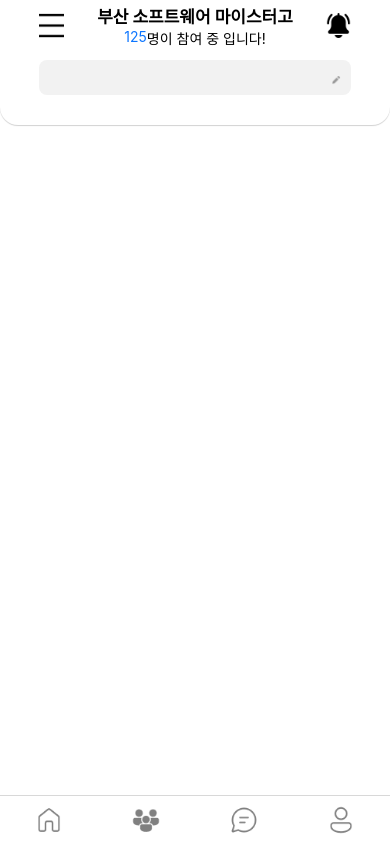
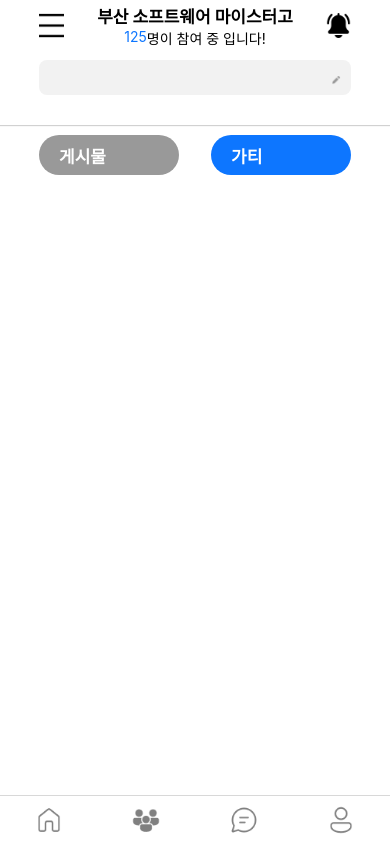
Before and after one commit to Bamdoliro/G-A, a React Native app: screen /CommunityScreen in a window 390 px wide. Built offline with nearby package versions, Linux system fonts and the light colour scheme.

Commit message:
ADD :: ChoiceBtn 추가

```diff
--- a/components/Community/CommunityHeader/CommunityHeader.js
+++ b/components/Community/CommunityHeader/CommunityHeader.js
@@ -1,24 +1,30 @@
-import { StyleSheet, TextInput, Image, View, Text } from 'react-native';
+import { StyleSheet, TextInput, Image, View, Text, TouchableOpacity } from 'react-native';
 import ArrowIcon from "../../../assets/arrow_down.png"
 import pencilIcon from '../../../assets/Pencil_Icon.png';
 import BellIcon from "../../../assets/Bell_Icon.png"
 import ToggleIcon from "../../../assets/main_toggle.png"
 
-export default function CommunityHeader(){
+import ChoiceButton from '../../../components/common/ChoiceBtn/ChoiceButton';
+import { useState } from 'react';
+
+export default function CommunityHeader() {
+    const [isChoiceBtn, setChoiceBtn] = useState(true);
+
     return (
+        <View style={{alignItems: "center"}}>
             <View style={styles.CommunityHeader}>
                 <View style={styles.HeaderContent}>
                     <Image
                         source={ToggleIcon}
-                    style={{width: 25, height: 25}}
+                        style={{ width: 25, height: 25 }}
                     />
                     <View style={styles.CommunityInfo}>
-                    <View style={{flexDirection: "column", alignItems: "center"}}>
+                        <View style={{ flexDirection: "column", alignItems: "center" }}>
                             <Text style={styles.CommunityTitle}>
                                 부산 소프트웨어 마이스터고
                             </Text>
-                        <View style={{flexDirection: "row"}}>
-                            <Text style={{color: "#0D76FF"}}>
+                            <View style={{ flexDirection: "row" }}>
+                                <Text style={{ color: "#0D76FF" }}>
                                     125
                                 </Text>
                                 <Text>
@@ -29,13 +35,26 @@ export default function CommunityHeader(){
                     </View>
                     <Image
                         source={BellIcon}
-                    style={{width: 25, height: 25}}
+                        style={{ width: 25, height: 25 }}
                     />
                 </View>
                 <View style={styles.CommunityDetailFrame}>
                     <Image
                         source={pencilIcon}
                         style={styles.pencilIcon}
+                    />
+                </View>
+            </View>
+            <View style={styles.CommunityChoiceArea}>
+                <ChoiceButton
+                    title="게시물"
+                    isChoiceBtn={!isChoiceBtn}
+                    setChoiceBtn={setChoiceBtn}
+                />
+                <ChoiceButton
+                    title="가티"
+                    isChoiceBtn={isChoiceBtn}
+                    setChoiceBtn={setChoiceBtn}
                 />
             </View>
         </View>
@@ -49,7 +68,7 @@ const styles = StyleSheet.create({
         width: "100%",
         alignItems: "center",
         backgroundColor: "#FFFFFF",
-        marginBottom: 48,
+        marginBottom: 10,
         shadowColor: "#000000",
         shadowOffset: {
             width: 0,
@@ -58,8 +77,6 @@ const styles = StyleSheet.create({
         shadowOpacity: 0.18,
         shadowRadius: 1,
         elevation: 1,
-        borderBottomLeftRadius: 18,
-        borderBottomRightRadius: 18
     },
 
     CommunityDetailFrame: {
@@ -91,5 +108,11 @@ const styles = StyleSheet.create({
     CommunityTitle: {
         fontSize: 17,
         fontWeight: "bold"
-    }
+    },
+    // CommunityChoiceArea
+    CommunityChoiceArea: {
+        width: "80%",
+        flexDirection: "row",
+        justifyContent: "space-between"
+    },
 })
--- /dev/null
+++ b/components/common/ChoiceBtn/ChoiceButton.js
@@ -0,0 +1,44 @@
+import { Text,TouchableOpacity, StyleSheet } from "react-native";
+
+export default function ChoiceButton({title, isChoiceBtn, setChoiceBtn}) {
+
+    const GatiOnClick = () => {
+        setChoiceBtn(true)
+    }
+
+    const PostOnClick = () => {
+        setChoiceBtn(false)
+    }
+
+    return (
+        <TouchableOpacity
+            style={isChoiceBtn ? styles.ChoiceBtn : styles.NotChoiceBtn}
+            onPress={title == "게시물" ? PostOnClick : GatiOnClick}
+        >
+            <Text style={{ color: "#fff", fontSize: 17, fontWeight: "bold" }}>
+                {title}
+            </Text>
+        </TouchableOpacity>
+    )
+}
+
+const styles = StyleSheet.create({
+    ChoiceBtn: {
+        flexDirection: "row",
+        alignItems: "center",
+        width: 140,
+        height: 40,
+        borderRadius: 20,
+        backgroundColor: "#0D76FF",
+        paddingLeft: 20
+    },
+    NotChoiceBtn: {
+        flexDirection: "row",
+        alignItems: "center",
+        width: 140,
+        height: 40,
+        borderRadius: 20,
+        backgroundColor: "#999999",
+        paddingLeft: 20
+    }
+})
```
Lines whose indentation alone changed are shown as unchanged.
